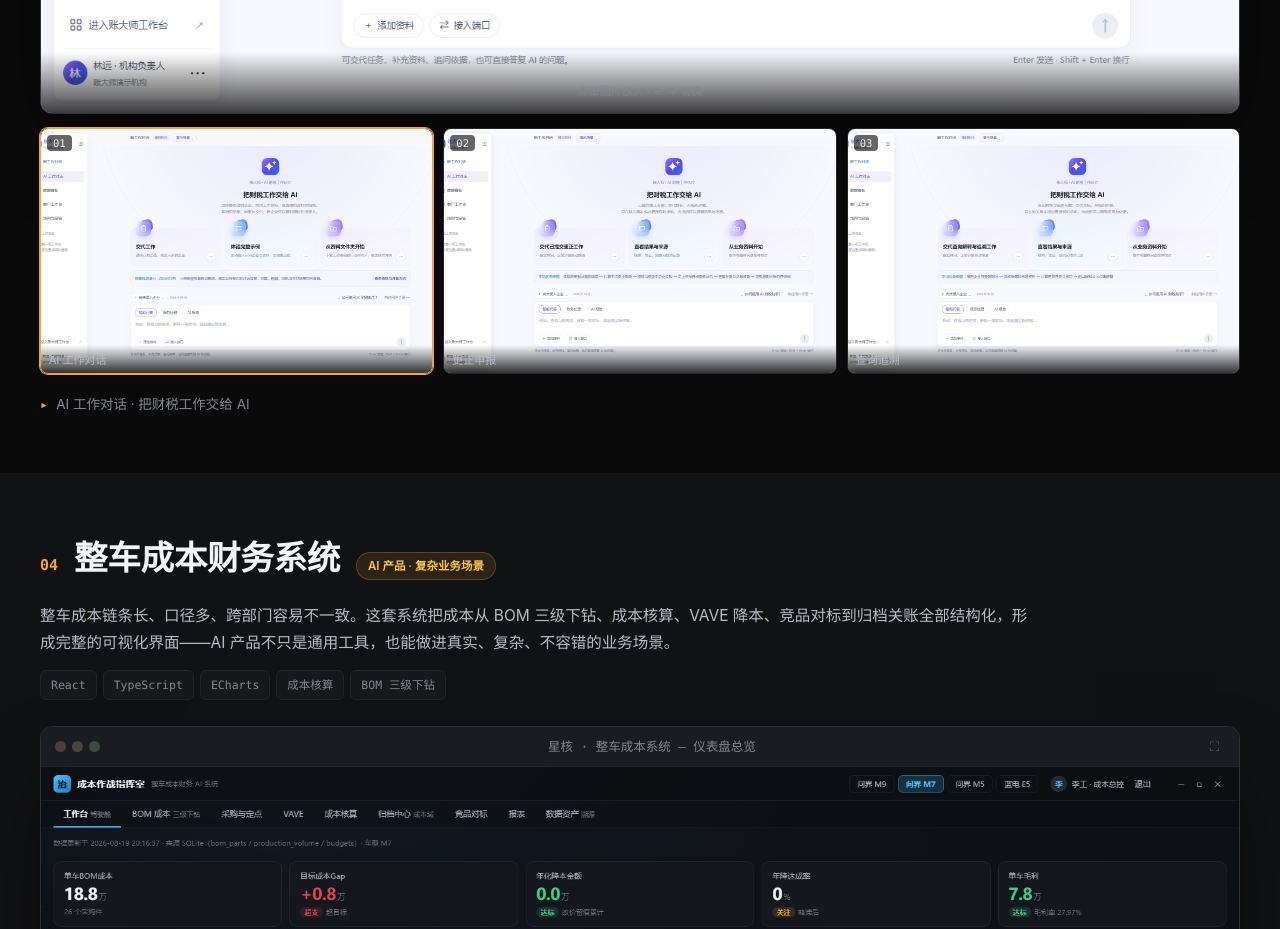
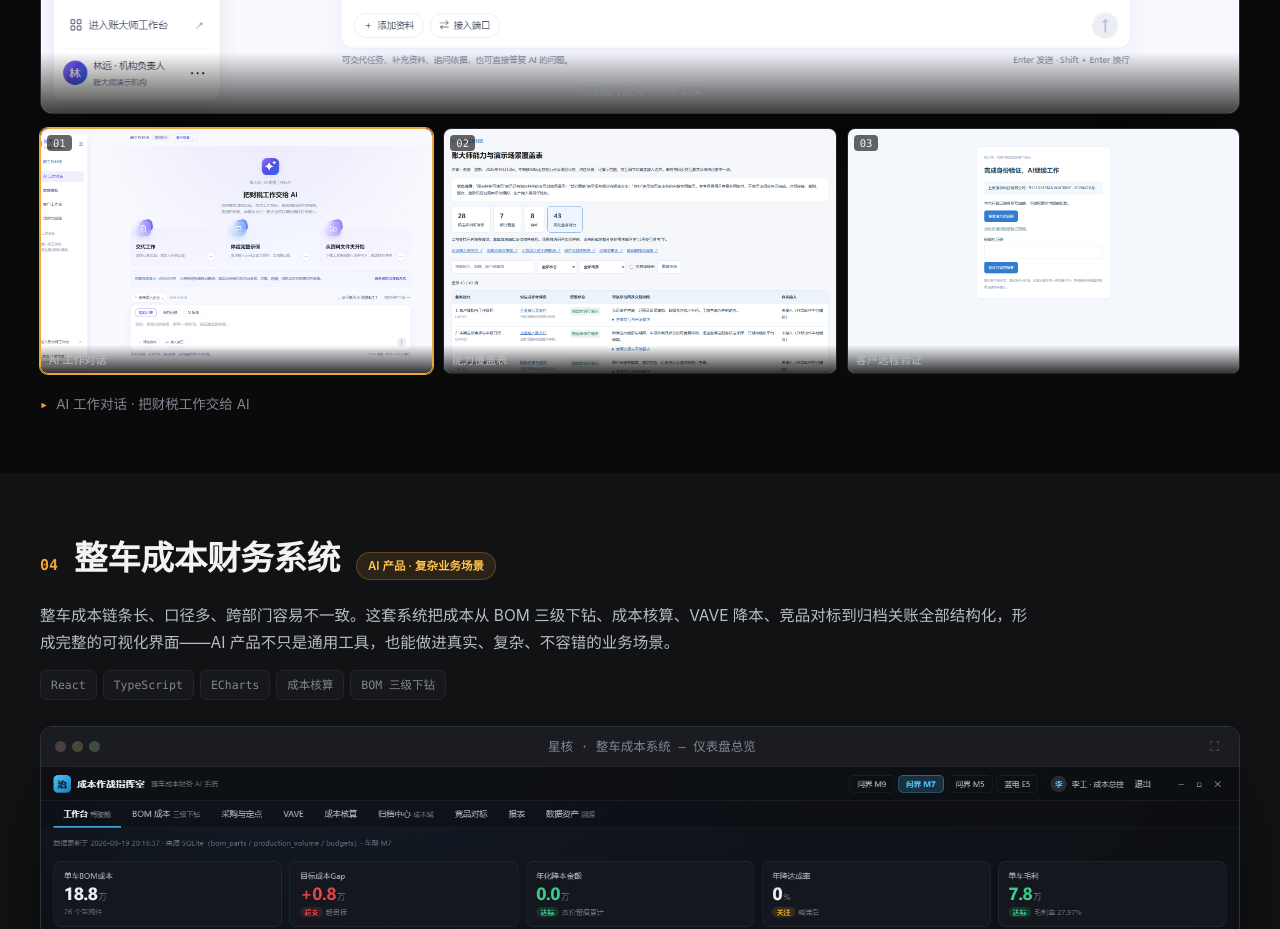
Before and after one commit to DevoutZhu/devoutzhut, a plain HTML site: page index.html in a window 1280 px wide. Shown: the part 5300-6229 px from the top of the page. Drawn offline with Linux system fonts and the light colour scheme.

Commit message:
update index.html

```diff
--- a/index.html
+++ b/index.html
@@ -332,8 +332,8 @@ var _hmt = _hmt || [];
       <div class="viewer-controls">
         <ul class="thumbs thumbs--3">
           <li><button class="thumb is-active" data-src="img/zds-01-home.png" data-cap="AI 工作对话 · 把财税工作交给 AI" data-title="账大师 · AI 财税工作伙伴 — AI 工作对话"><span class="no">01</span><img src="img/zds-01-home.png" alt=""><span class="label">AI 工作对话</span></button></li>
-          <li><button class="thumb" data-src="img/zds-02-amendment.png" data-cap="更正申报专题 · AI 组织步骤，必要时才求助" data-title="账大师 · AI 财税工作伙伴 — 更正申报"><span class="no">02</span><img src="img/zds-02-amendment.png" alt=""><span class="label">更正申报</span></button></li>
-          <li><button class="thumb" data-src="img/zds-03-analysis.png" data-cap="查询解释与追溯 · 结论与依据可查" data-title="账大师 · AI 财税工作伙伴 — 查询与追溯"><span class="no">03</span><img src="img/zds-03-analysis.png" alt=""><span class="label">查询追溯</span></button></li>
+          <li><button class="thumb" data-src="img/zds-02-coverage.png" data-cap="能力与场景覆盖表 · 43 项业务能力一览" data-title="账大师 · AI 财税工作伙伴 — 能力覆盖表"><span class="no">02</span><img src="img/zds-02-coverage.png" alt=""><span class="label">能力覆盖表</span></button></li>
+          <li><button class="thumb" data-src="img/zds-03-verify.png" data-cap="客户远程身份验证 · 人在关键处授权，AI 继续工作" data-title="账大师 · AI 财税工作伙伴 — 客户远程验证"><span class="no">03</span><img src="img/zds-03-verify.png" alt=""><span class="label">客户远程验证</span></button></li>
         </ul>
         <div class="caption"><span class="arrow">▸</span><span class="cap-text">AI 工作对话 · 把财税工作交给 AI</span></div>
       </div>
```
